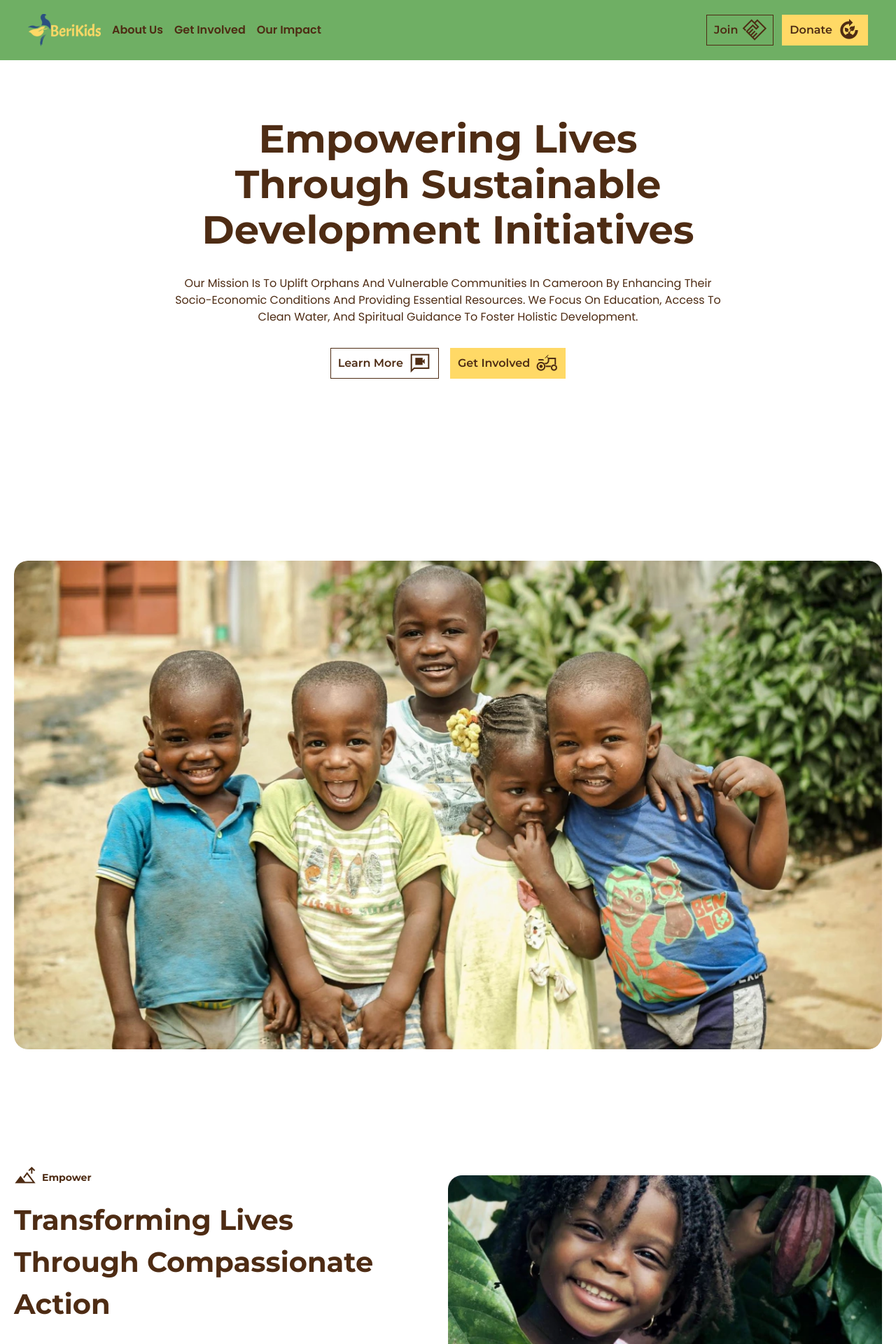
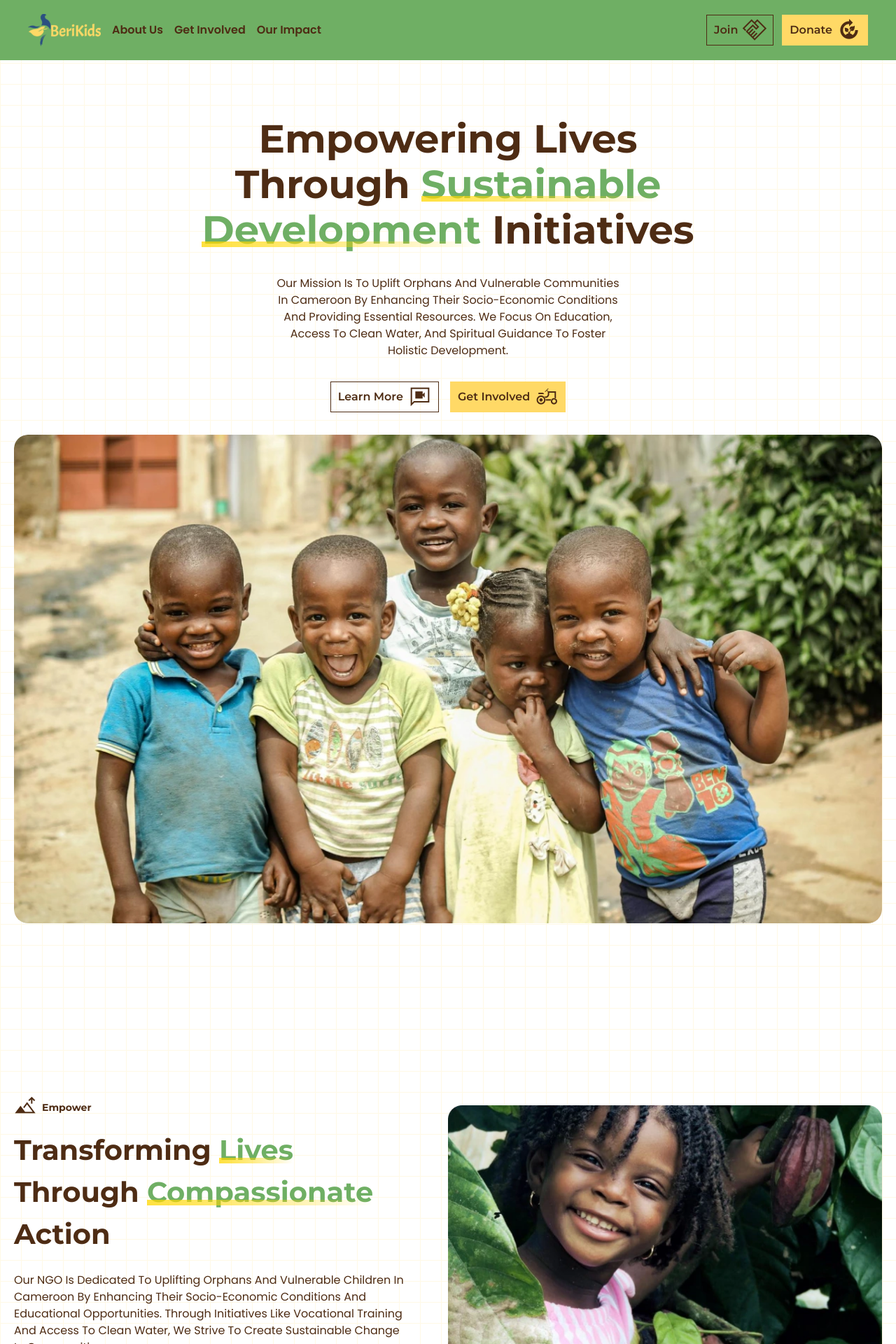
Before and after one commit to netphabric/berikids-ngo, a SvelteKit app: page / in a window 1280 px wide. Shown: the top 1920 px of the page at 70% size. Built offline with nearby package versions, Linux system fonts and the light colour scheme.

Commit message:
enhance UI

```diff
--- a/src/lib/button/button.module.scss
+++ b/src/lib/button/button.module.scss
@@ -17,6 +17,7 @@ button {
   font-family: $heading-font;
   font-weight: $semiBold;
   text-transform: capitalize;
+  transition: all 0.3s ease-in-out;
 
   &.primary {
     border: 1px solid $black;
--- a/src/lib/header/header.module.scss
+++ b/src/lib/header/header.module.scss
@@ -31,6 +31,10 @@ header {
         li {
           font-size: $medium;
           font-weight: $semiBold;
+
+          a {
+            @include underlineOnHover
+          }
         }
       }
     }
--- a/src/lib/hero/hero.module.scss
+++ b/src/lib/hero/hero.module.scss
@@ -16,6 +16,8 @@
   }
 
   .heroTitle {
+    @include highlight;
+
     @include minWidth('mobile') {
       font-size: $h4;
       line-height: rem(45);
@@ -51,7 +53,8 @@
       font-size: $regular;
     }
 
-    @include minWidth('tablet') {
+    @include minWidth('desktop') {
+      max-width: 40%;
       font-size: $medium;
     }
   }
@@ -64,16 +67,17 @@
       gap: rem(16)
     }
   }
-}
 
   .heroImageContainer {
     max-width: 1440px;
     margin-inline: auto;
-  padding-inline: 20px;
+    border-radius: 20px;
+    overflow: hidden;
 
     .heroImg {
       width: 100%;
+      height: 100%;
       object-fit: cover;
-    border-radius: 20px;
     }
   }
+}
--- a/src/lib/hero/hero.svelte
+++ b/src/lib/hero/hero.svelte
@@ -7,8 +7,8 @@
 <section class={styles.heroSection}>
 	<h1 class={styles.heroTitle}>
 		<span>empowering lives</span>
-		<span>through sustainable</span>
-		<span>development initiatives</span>
+		<span>through <span class={styles.highlight}>sustainable</span></span>
+		<span><span class={styles.highlight}>development</span> initiatives</span>
 	</h1>
 
 	<p class={styles.heroDescription}>
@@ -28,8 +28,8 @@
 			<span class="material-symbols-sharp">agriculture</span>
 		</Button>
 	</div>
+
+	<div class={styles.heroImageContainer}>
+		<img src={heroImg} alt="berikids" class={styles.heroImg} />
+	</div>
 </section>
-
-<div class={styles.heroImageContainer}>
-	<img src={heroImg} alt="berikids" class={styles.heroImg} />
-</div>
--- a/src/lib/homeSection1/homeSection1.module.scss
+++ b/src/lib/homeSection1/homeSection1.module.scss
@@ -32,6 +32,7 @@
 
     .contentTitle {
       font-size: $h6;
+      @include highlight;
 
       @include minWidth('tablet') {
         font-size: $h5;
@@ -41,6 +42,7 @@
         font-size: $h3;
       }
     }
+
 
     .contentDesc {
       font-size: $small;
@@ -56,7 +58,7 @@
 
     .ctaBtns {
       display: flex;
-      gap: rem(16)
+      gap: rem(16);
     }
   }
 
--- a/src/lib/homeSection1/homeSection1.svelte
+++ b/src/lib/homeSection1/homeSection1.svelte
@@ -12,7 +12,11 @@
 			<span>empower</span>
 		</h4>
 
-		<h3 class={styles.contentTitle}>transforming lives through compassionate action</h3>
+		<h3 class={styles.contentTitle}>
+			transforming
+			<span class={styles.highlight}>lives</span> through
+			<span class={styles.highlight}>compassionate</span> action
+		</h3>
 
 		<div class={styles.contentDesc}>
 			Our NGO is dedicated to uplifting orphans and vulnerable children in Cameroon by enhancing
--- /dev/null
+++ b/src/lib/homeSection2/homeSection2.svelte
@@ -0,0 +1,7 @@
+<script lang="ts">
+	import SectionWrapper from "$lib/sectionWrapper/sectionWrapper.svelte"
+</script>
+
+<SectionWrapper>
+	<h1>Hello</h1>
+</SectionWrapper>
--- a/src/routes/+page.svelte
+++ b/src/routes/+page.svelte
@@ -1,10 +1,12 @@
 <script lang="ts">
 	import Hero from "$lib/hero/hero.svelte"
 	import HomeSection1 from "$lib/homeSection1/homeSection1.svelte"
+	import HomeSection2 from "$lib/homeSection2/homeSection2.svelte"
 	import styles from "./page.module.scss"
 </script>
 
 <main class={styles.homeRoot}>
 	<Hero />
 	<HomeSection1 />
+	<HomeSection2 />
 </main>
--- a/src/styles/_mixins.module.scss
+++ b/src/styles/_mixins.module.scss
@@ -1,4 +1,5 @@
 @use "styles/functions.module.scss" as *;
+@use "styles/variables.module" as *;
 
 // breakpoints
 $mobile: rem(480);
@@ -32,3 +33,50 @@ $large-desktop: rem(1280);
     }
   }
 }
+
+@mixin underlineOnHover() {
+  position: relative;
+
+  &::after {
+    content: '';
+    width: 0;
+    height: 2px;
+
+    position: absolute;
+    left: 0;
+    top: 100%;
+
+    background: linear-gradient(to right, $secondary 0%, $secondary 100%);
+    transition: width 0.3s ease-in-out;
+    pointer-events: none;
+  }
+
+  &:hover::after {
+    width: 100%;
+  }
+}
+
+@mixin gridBackground() {
+  background-size: 30px 30px;
+  background-image:
+    linear-gradient(to right, lighten($secondary, 25) 1px, transparent 1px),
+    linear-gradient(to bottom, lighten($secondary, 25) 1px, transparent 1px);
+}
+
+@mixin highlight() {
+  .highlight {
+    color: $accent;
+    position: relative;
+
+    &::before,
+    &::after {
+      content: '';
+      position: absolute;
+      top: 75%;
+      left: 0;
+      width: 100%;
+      height: 8px;
+      background-image: linear-gradient(to right, rgba(255, 215, 0, 0.5), rgba(255, 215, 0, 0));
+    }
+  }
+}
--- a/src/styles/_reset.module.scss
+++ b/src/styles/_reset.module.scss
@@ -20,6 +20,7 @@ body {
   color: $black;
   background-color: $white;
   -webkit-font-smoothing: antialiased;
+  @include gridBackground;
 }
 
 img,
```
Lines whose indentation alone changed are shown as unchanged.
